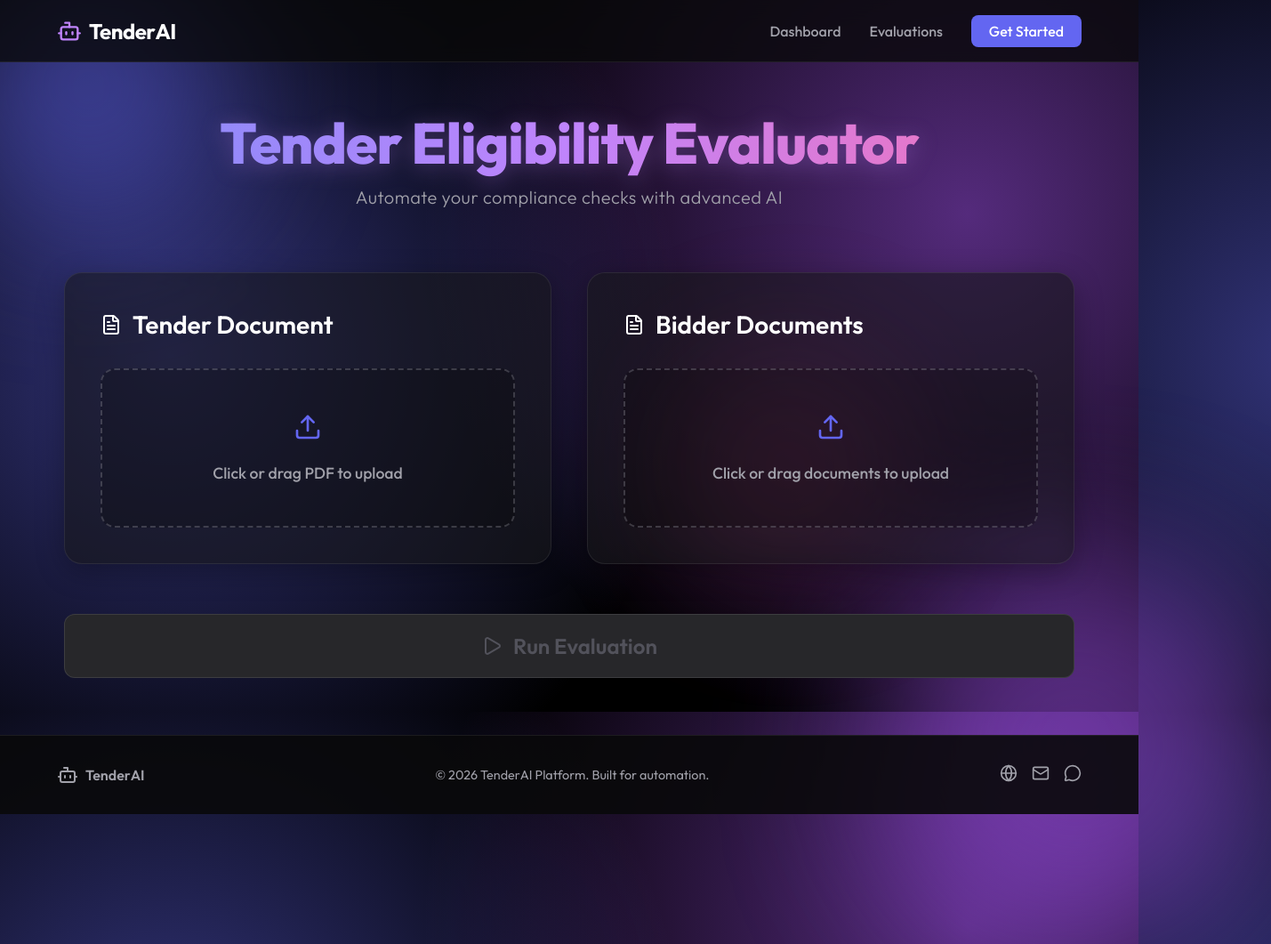
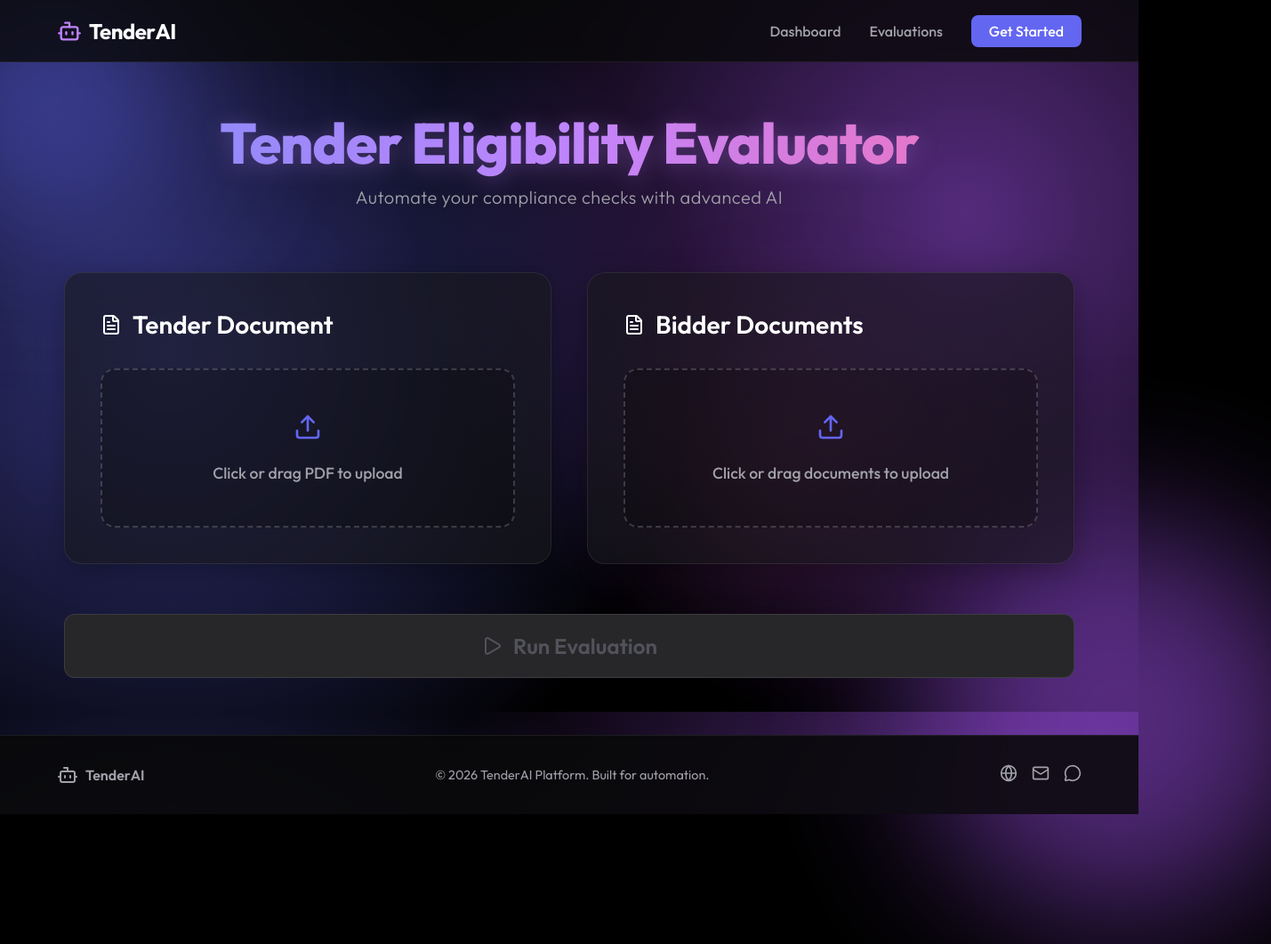
Before and after one commit to YashPrakash07/TenderAI, a React app in the folder frontend/: page / in a window 1280 px wide. Shown: the whole page at 89% size, 1429 px wide, since content can reach past the window. After the commit the page ends 915 px from the top, so only its background shows below. Built offline with nearby package versions, Linux system fonts and the light colour scheme; the HTML template or start-up script is replaced by a standard one.

Commit message:
fix: Resolve footer layout gap caused by CSS transform hierarchy bug

```diff
--- a/frontend/src/App.jsx
+++ b/frontend/src/App.jsx
@@ -134,6 +134,11 @@ function App() {
 
   return (
     <>
+      {/* Background Orbs */}
+      <div className="orb orb-1"></div>
+      <div className="orb orb-2"></div>
+      <div className="orb orb-3"></div>
+
       <nav className="navbar">
         <div className="nav-brand">
           <Bot size={28} className="nav-icon" />
@@ -147,11 +152,6 @@ function App() {
       </nav>
 
       <div className="app-container">
-        {/* Background Orbs */}
-        <div className="orb orb-1"></div>
-        <div className="orb orb-2"></div>
-        <div className="orb orb-3"></div>
-
         <header className="header">
           <h1>Tender Eligibility Evaluator</h1>
           <p>Automate your compliance checks with advanced AI</p>
```
